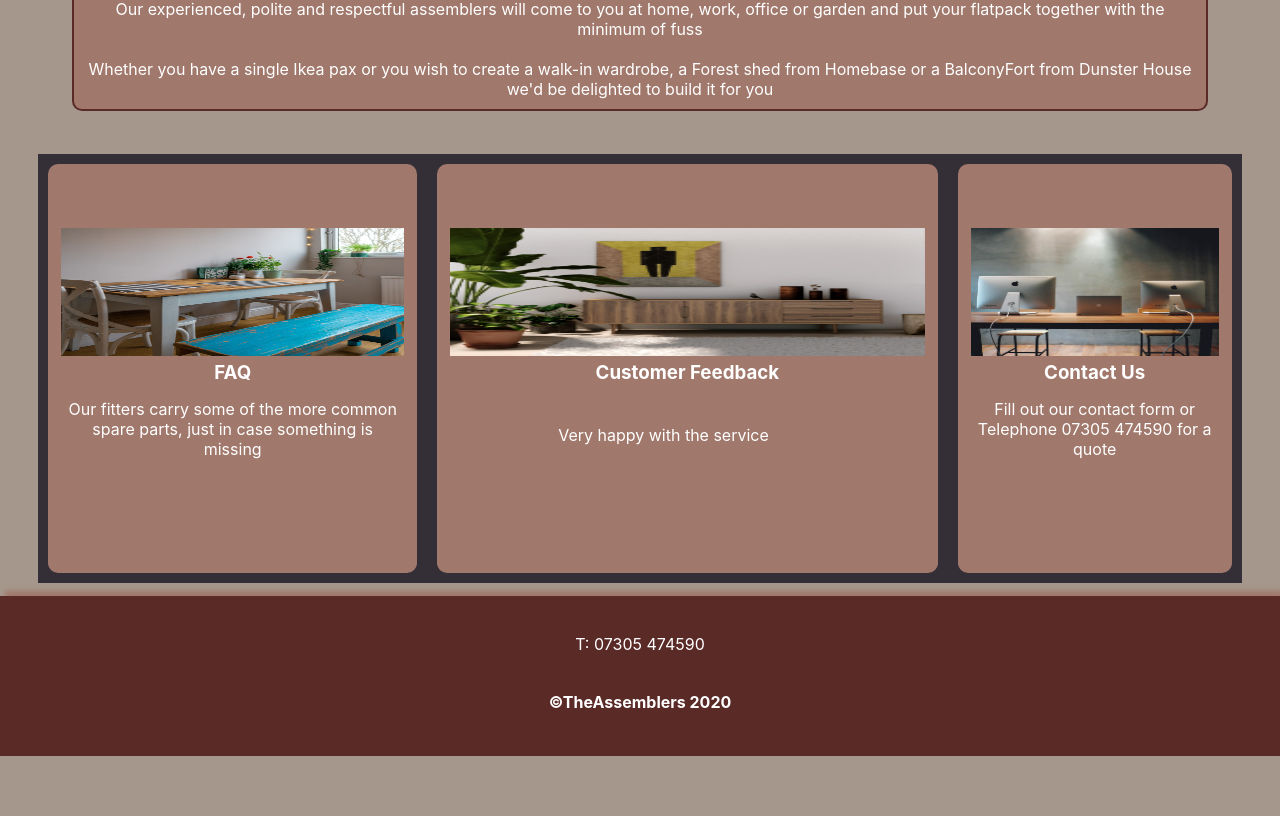
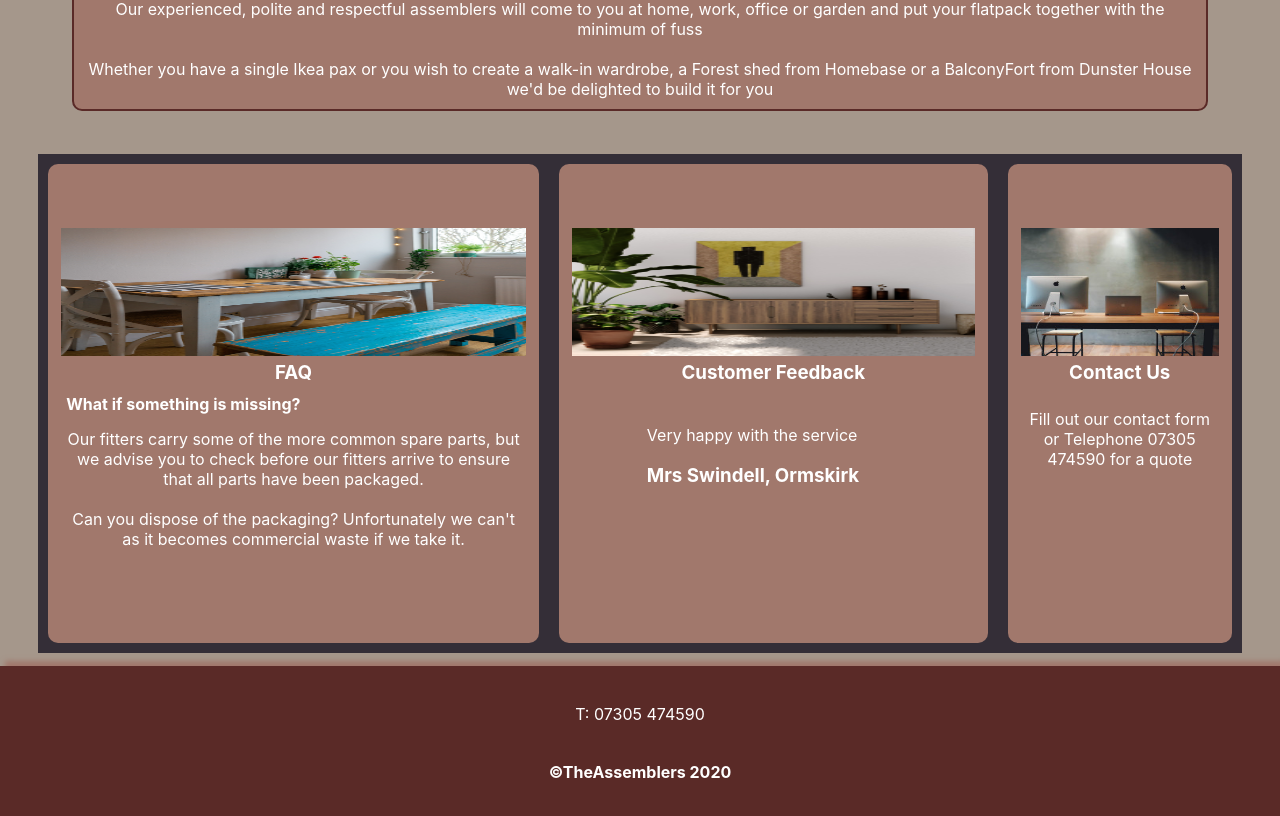
Before and after one commit to Moovashaka/assemblers, a React (Create React App) app: page / in a window 1280 px wide. Shown: the part 706-1522 px from the top of the page. Before the commit the page ends 1462 px from the top, so only its background shows below. Built offline with nearby package versions, Linux system fonts and the light colour scheme.

Commit message:
updating faq

```diff
--- a/src/App.js
+++ b/src/App.js
@@ -20,9 +20,12 @@ function App () {
         <Box bg="black">
         <Card image={table}
         title="FAQ"
-        text="Our fitters carry
-        some of the more common spare parts, just in case something is missing"
-        content=""
+        qonetitle="What if something is missing?"
+        text=" Our fitters carry some of the more common spare parts,
+         but we advise you to check before our fitters arrive to ensure that all parts have been packaged."
+        content="Can you dispose of the packaging?
+        Unfortunately we can't as it becomes commercial waste if we take it."
+        more
         />
        <Cardone image={sboard}
         title="Customer Feedback"
--- a/src/components/content/Card.js
+++ b/src/components/content/Card.js
@@ -42,6 +42,12 @@ const Title = styled.h3`
   text-align: center;
 `;
 
+const QoneTitle = styled.h4`
+color: #fff;
+margin: 0;
+padding: 5px;
+`;
+
 const Text = styled.p`
   color: white;
   margin: 0;
@@ -66,6 +72,7 @@ const Morecontent = styled.p`
 const Card = ({
   title,
   image,
+  qonetitle,
   text,
   content,
   morecontent,
@@ -78,6 +85,7 @@ const Card = ({
   <Col color={color} {...props} >
   <Image src={image} alt={title} />
   <Title>{title}</Title>
+  <QoneTitle>{qonetitle}</QoneTitle>
   <Text>{text}</Text>
   <Content>{content}</Content>
   <Morecontent>{morecontent}</Morecontent>
--- a/src/components/content/Slider.js
+++ b/src/components/content/Slider.js
@@ -2,10 +2,10 @@ import React, { useState } from 'react'
 import './slider.css'
 
 function Slider() {
-  let sliderArr = [<p>Very happy with the service</p>,
-    <p>Brilliant service</p>,
-    <p>Very helpful, friendly service</p>,
-    <p>Bought a high sleeper for the kids,<br /> built quickly and efficiently <br /> - Brilliant service</p>,<p>Exceptional service</p>];
+  let sliderArr = [<p>Very happy with the service<h3>Mrs Swindell, Ormskirk</h3></p>,
+    <p>Quick, efficient &amp; reliable Brilliant service<h3>Mr Owens, Chorley</h3></p>,
+    <p>Very helpful,carried the boxes<br /> upstairs before they built them<h3>Mr Bryant, Southport</h3></p>,
+    <p>Bought a high sleeper for the kids,<br /> built quickly and efficiently <br /> happy to recommend<h3>Ms Hunter, Burscough</h3></p>];
 
   const [x, setX] = useState(0);
 
```
